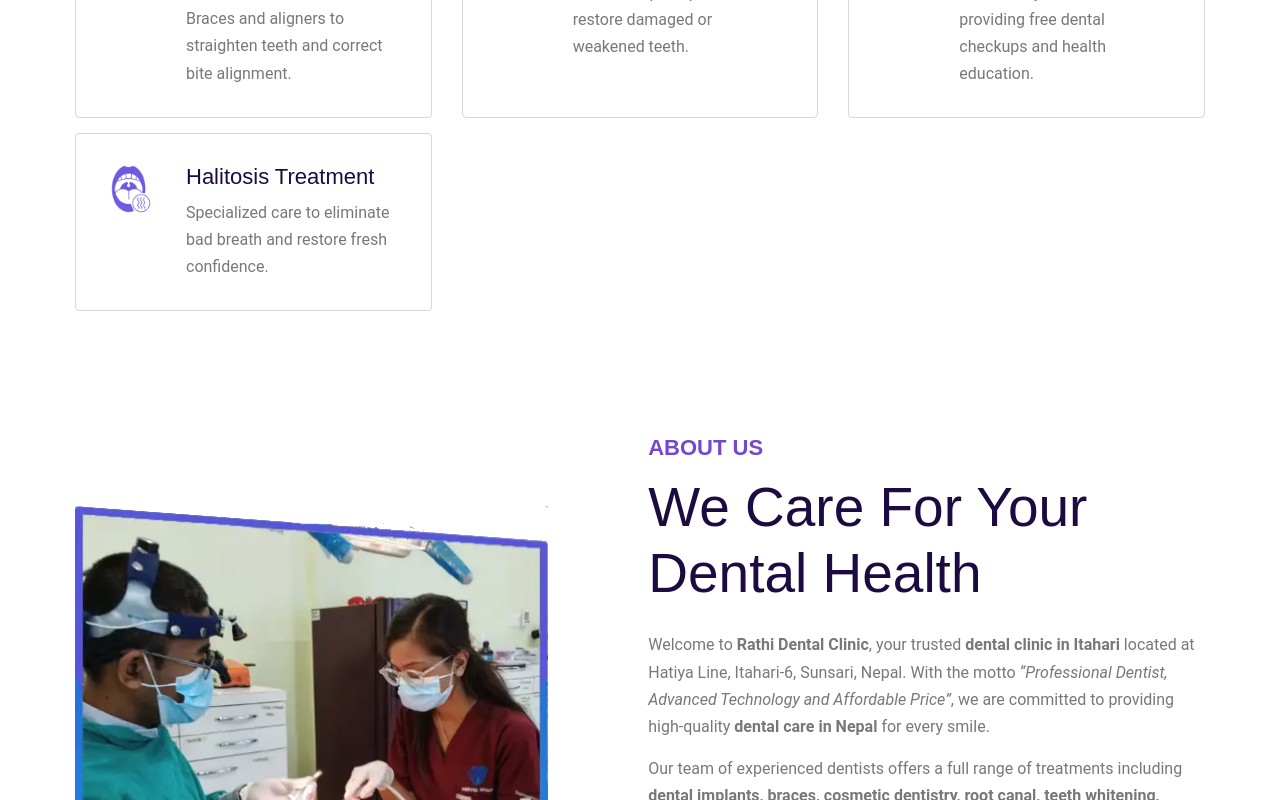
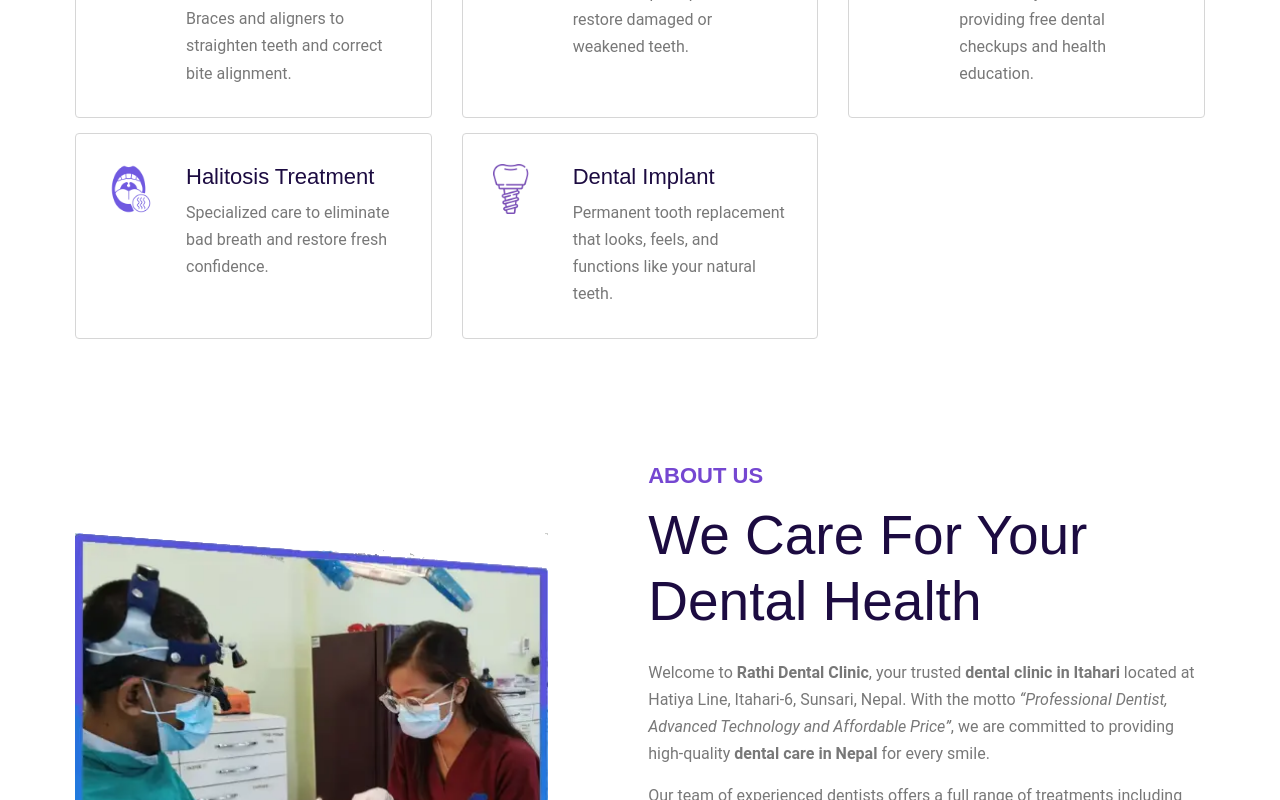
Before and after one commit to chyroshan066/rathi-dental, a Next.js app: page / in a window 1280 px wide. Shown: the part 3220-4020 px from the top of the page. Built offline with nearby package versions, Linux system fonts and the light colour scheme.

Commit message:
feat: updated services

```diff
--- a/src/constants/services.ts
+++ b/src/constants/services.ts
@@ -92,4 +92,11 @@ export const SERVICES: Services[] = [
         text: "Specialized care to eliminate bad breath and restore fresh confidence.",
         href: "halitosis-treatment"
     },
+    {
+        id: 14,
+        imgSrc: "/images/service-icons/service-icon-14.webp",
+        name: "Dental Implant",
+        text: "Permanent tooth replacement that looks, feels, and functions like your natural teeth.",
+        href: "dental-implant"
+    },
 ];
```
Also changed, not shown: public/images/service-icons/service-icon-14.webp.
